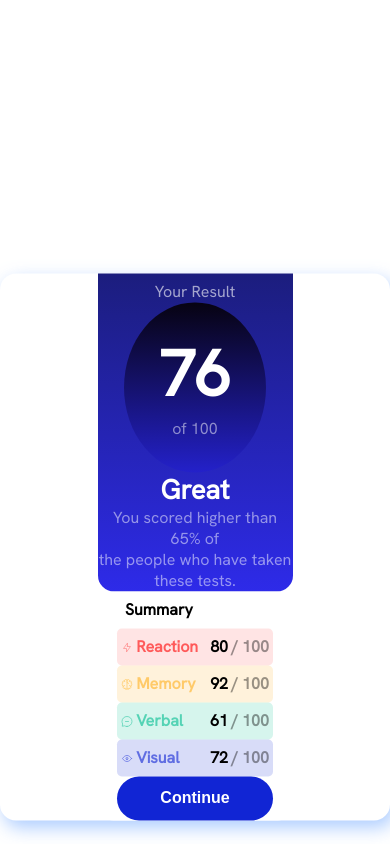
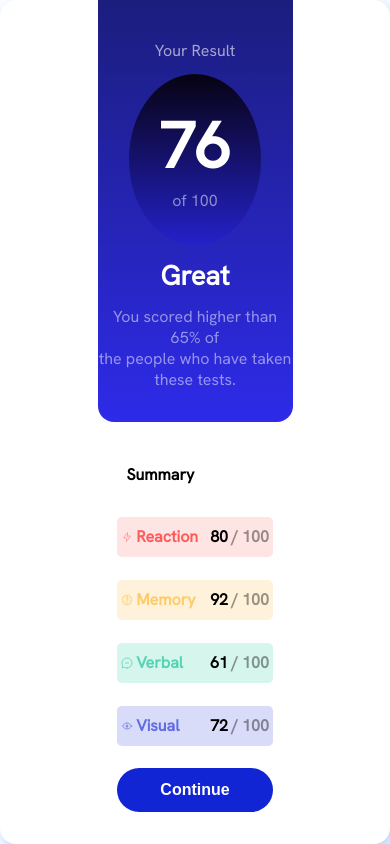
Before and after one commit to Nas14-tech/result-summary, a plain HTML site: page index.html in a window 390 px wide. Drawn offline with Linux system fonts and the light colour scheme.

Commit message:
changes made

```diff
--- a/style.css
+++ b/style.css
@@ -6,20 +6,25 @@
     border-radius: 1rem; */
 }
 
+body{
+    display: flex;
+    justify-content: center;
+    align-items: center;
+    height: 100vh;
+    width: 100%;
+}
+
+
+
 .main-content{
-    position: relative;
-    top: 70%;
-    transform: translate(-50%, 50%);
-    width: 50vw;
-    height: 55vh;
-    left: 50%;
+    width: 50%;
+    height: 50%;
+    /* left: 50%; */
     display: flex;
     border-radius: 1rem;
     border: 1px solid none;
     box-shadow:  4px 7px 18px rgba(148, 189, 255, 0.777);
     font-family: Hanken Grotesk ;
-    justify-content: center;
-    align-items: center;
 }
 
 .content-1{
@@ -29,9 +34,11 @@
     color: white;
     display: flex;
     flex-direction: column;
-    justify-content: space-evenly;
+    justify-content: space-between;
     align-items: center;
     border-radius: 1rem;
+    padding-top: 2rem;
+    padding-bottom: 2rem;
 }
 
 
@@ -50,15 +57,11 @@
     background: linear-gradient(to top,hsl(241, 72%, 49%), hsl(253, 79%, 16%));
     display: flex;
     flex-direction: column;
-    padding-left: 35px;
-    padding-right: 35px;
-    overflow: hidden;
 }
 
 #circle-content-text-1{
     font-size: 4rem;
     font-weight: bold;
-    /* font-family: [Hanken Grotesk](https://fonts.google.com/specimen/Hanken+Grotesk); */
 }
 
 #circle-content-text-2{
@@ -89,18 +92,21 @@
     flex-direction: column;
     align-items: center;
     border-radius: 1rem;
-    justify-content: space-evenly;
+    justify-content: space-between;
+    padding-top: 2rem;
+    padding-bottom: 2rem;
 }
 
 .head-content-2, .tab-1, .tab-2, .tab-3, .tab-4, .btn{
     width: 80%;
+    height: auto;
     font-size: 1rem;
     /* border: 2px solid black; */
     border-radius: 0.3rem;
     display: flex;
     justify-content: space-between;
     font-weight: bold;
-    padding: 0.5rem;
+    padding: 0.6rem;
 }
 
 .head-content-2{
@@ -191,12 +197,19 @@
 }
 
 /* media queries @ 375px*/
-@media screen and (max-width: 500px) {
+@media screen and (max-width: 800px) {
+    body{
+        width: 100vw;
+        height: 100vh;
+        position: relative;
+    }
+
     .main-content{
+        position: absolute;
         display: flex;
         flex-direction: column;
-        width: auto;
-        height: auto;
+        width: 100vw;
+        height: 100vh;
         align-items: center;
     }
 
```
